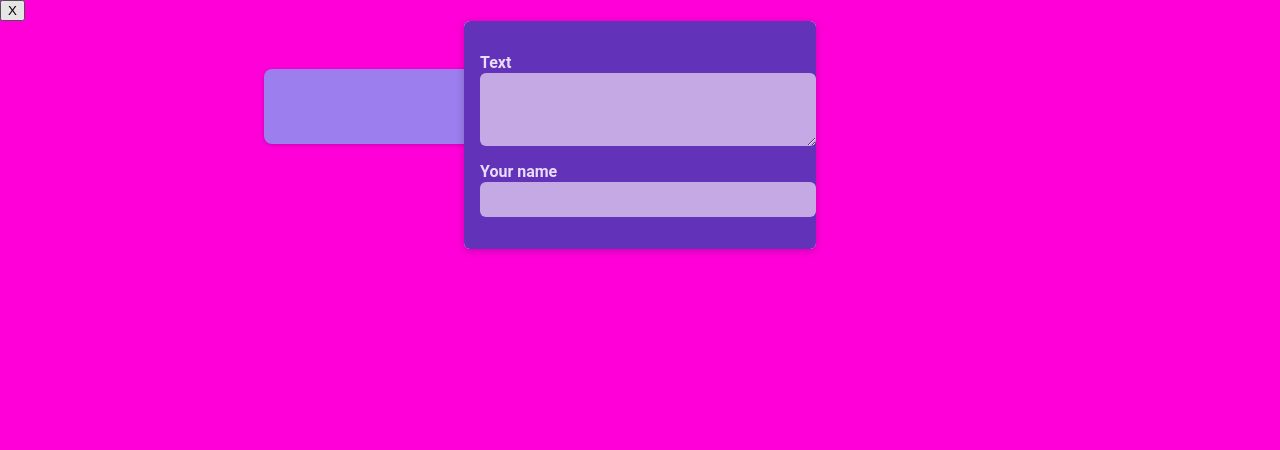
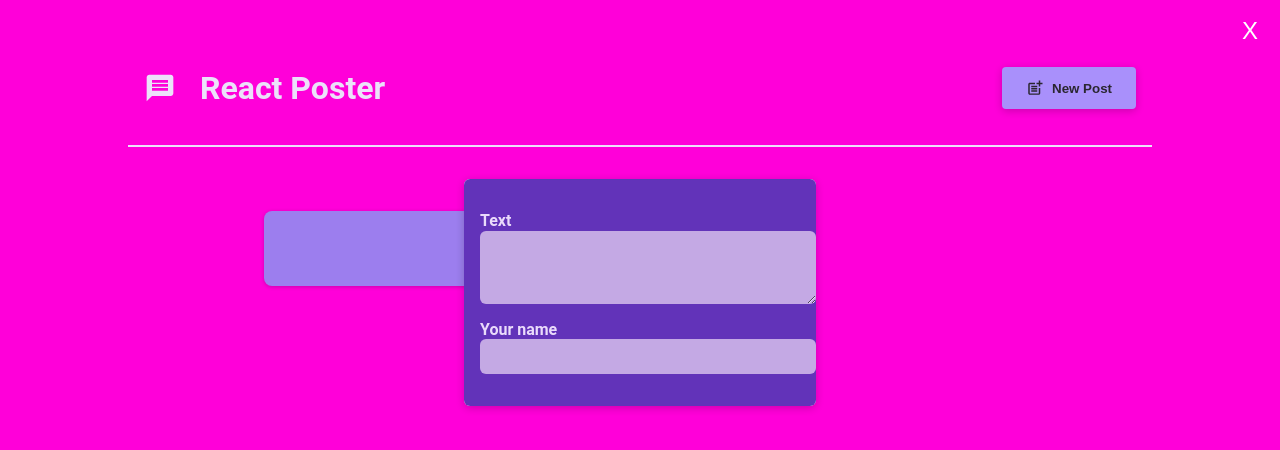
Before and after one commit to AbeOH/twitter-clone, a React (Vite) app: page / in a window 1280 px wide. Shown: the top 450 px of the page. Built offline with nearby package versions, Linux system fonts and the light colour scheme.

Commit message:
Implementation of MainHeader

```diff
--- a/package.json
+++ b/package.json
@@ -10,7 +10,8 @@
   },
   "dependencies": {
     "react": "^18.2.0",
-    "react-dom": "^18.2.0"
+    "react-dom": "^18.2.0",
+    "react-icons": "^4.8.0"
   },
   "devDependencies": {
     "@types/react": "^18.0.27",
--- a/src/App.tsx
+++ b/src/App.tsx
@@ -3,12 +3,16 @@
 // import './App.css'
 // import Post from "./components/post/post";
 import PostList from "./components/PostList/PostList";
+import MainHeader from "./components/MainHeader/MainHeader";
 
 function App() {
     return (
-        <main>
-            <PostList />
-        </main>
+        <>
+            <MainHeader />
+            <main>
+                <PostList />
+            </main>
+        </>
     );
 }
 
--- /dev/null
+++ b/src/components/MainHeader/MainHeader.module.css
@@ -0,0 +1,36 @@
+.header {
+    /* padding: 2rem 10%; */
+    margin: 2rem 10%;
+    padding: 1rem;
+    text-align: center;
+    display: flex;
+    justify-content: space-between;
+    align-items: center;
+    border-bottom: 2px solid #ece1fa;
+}
+
+.logo {
+    font-size: 2rem;
+    display: flex;
+    gap: 1.5rem;
+    align-items: center;
+    color: #ece1fa;
+}
+
+.button {
+    display: inline-flex;
+    align-items: center;
+    gap: 0.5rem;
+    padding: 0.75rem 1.5rem;
+    background-color: #a990fb;
+    color: #2a2630;
+    border: none;
+    border-radius: 4px;
+    box-shadow: 0 2px 8px rgba(0, 0, 0, 0.2);
+    cursor: pointer;
+    font-weight: bold;
+}
+
+.button:hover {
+    background-color: #8c6cf7;
+}
--- /dev/null
+++ b/src/components/MainHeader/MainHeader.tsx
@@ -0,0 +1,22 @@
+import { MdPostAdd, MdMessage } from "react-icons/md";
+
+import classes from "./MainHeader.module.css";
+
+function MainHeader({ onCreatePost }) {
+    return (
+        <header className={classes.header}>
+            <h1 className={classes.logo}>
+                <MdMessage />
+                React Poster
+            </h1>
+            <p>
+                <button className={classes.button} onClick={onCreatePost}>
+                    <MdPostAdd size={18} />
+                    New Post
+                </button>
+            </p>
+        </header>
+    );
+}
+
+export default MainHeader;
--- a/src/components/PostList/PostList.module.css
+++ b/src/components/PostList/PostList.module.css
@@ -8,3 +8,15 @@
     grid-template-columns: repeat(3, 30%);
     justify-content: center;
 }
+
+.closeButton {
+    position: absolute;
+    top: 0;
+    right: 0;
+    margin: 1rem;
+    background-color: transparent;
+    border: none;
+    cursor: pointer;
+    font-size: 1.5rem;
+    color: #fff;
+}
```
Also changed, not shown: src/components/Modal/Modal.tsx (+1 -12 lines), 1 other file (tests, documents, lock files or other folders).
